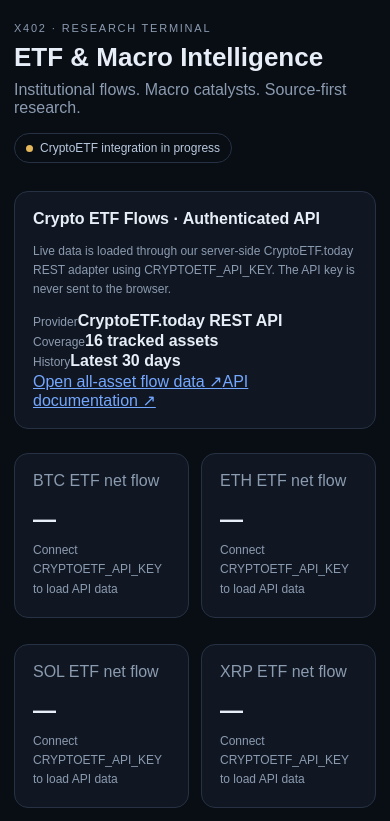
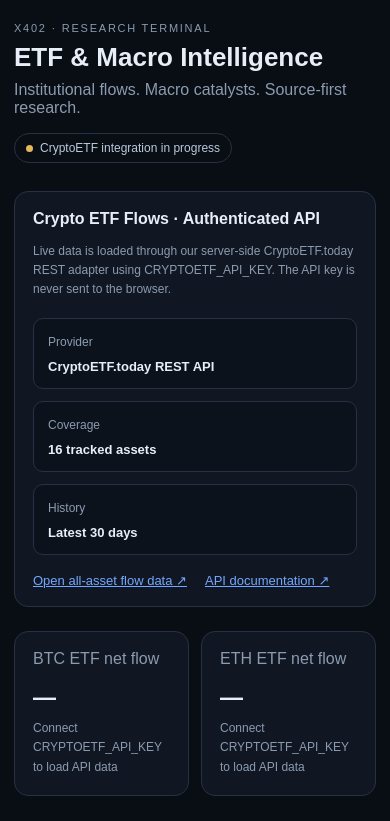
Before and after one commit to Rossaeth/X402, a Next.js app: page / in a window 390 px wide. Shown: the top 821 px of the page. Built offline with nearby package versions, Linux system fonts and the light colour scheme.

Commit message:
Style authenticated ETF API summary panel

```diff
--- a/app/globals.css
+++ b/app/globals.css
@@ -1 +1,2 @@
 :root{color-scheme:dark;--bg:#090d14;--panel:#101722;--line:#263243;--muted:#8b9bb0;--text:#e8eef7;--accent:#74a7ff}*{box-sizing:border-box}body{margin:0;background:var(--bg);color:var(--text);font-family:Arial,Helvetica,sans-serif}a{color:var(--accent)}.shell{max-width:1200px;margin:0 auto;padding:32px 20px}.top{display:flex;justify-content:space-between;gap:16px;align-items:center;margin-bottom:28px}.eyebrow{font-size:11px;letter-spacing:.16em;color:var(--muted)}h1{font-size:clamp(26px,4vw,42px);margin:8px 0}h2{font-size:16px;margin:0 0 14px}.muted{color:var(--muted)}.pill{border:1px solid var(--line);border-radius:999px;padding:7px 11px;color:#b9c9dd;font-size:12px}.grid{display:grid;grid-template-columns:repeat(4,minmax(0,1fr));gap:12px}.panel{background:var(--panel);border:1px solid var(--line);border-radius:14px;padding:18px;margin-bottom:14px}.metric{font-size:23px;font-weight:700;margin:16px 0 8px}.cards{display:grid;grid-template-columns:1.2fr 1fr;gap:14px}.list{display:grid;gap:12px}.item{padding:12px 0;border-bottom:1px solid var(--line)}.item:last-child{border:0}.small{font-size:12px;color:var(--muted);line-height:1.6}.status{display:inline-block;width:7px;height:7px;border-radius:50%;background:#e5b85c;margin-right:7px}@media(max-width:760px){.grid{grid-template-columns:repeat(2,minmax(0,1fr))}.cards{grid-template-columns:1fr}.shell{padding:22px 14px}.top{align-items:flex-start;flex-direction:column}}
+.api-summary{display:grid;grid-template-columns:repeat(3,minmax(0,1fr));gap:12px;margin:18px 0}.api-summary>div{display:grid;gap:7px;padding:14px;border:1px solid var(--line);border-radius:10px;background:#0c121c}.api-summary strong{font-size:13px}.flow-actions{display:flex;gap:18px;flex-wrap:wrap;font-size:13px}@media(max-width:600px){.api-summary{grid-template-columns:1fr}}
```
